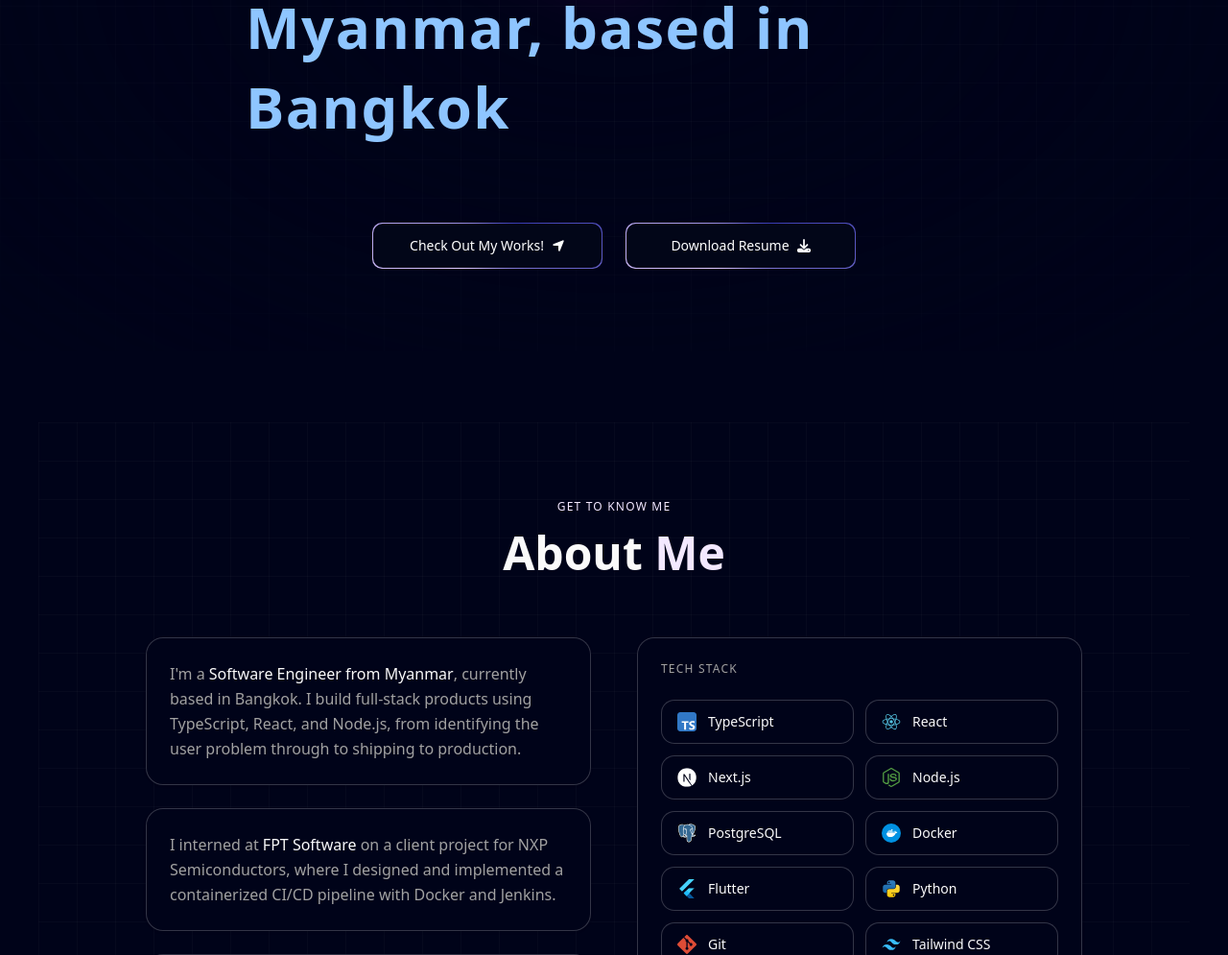
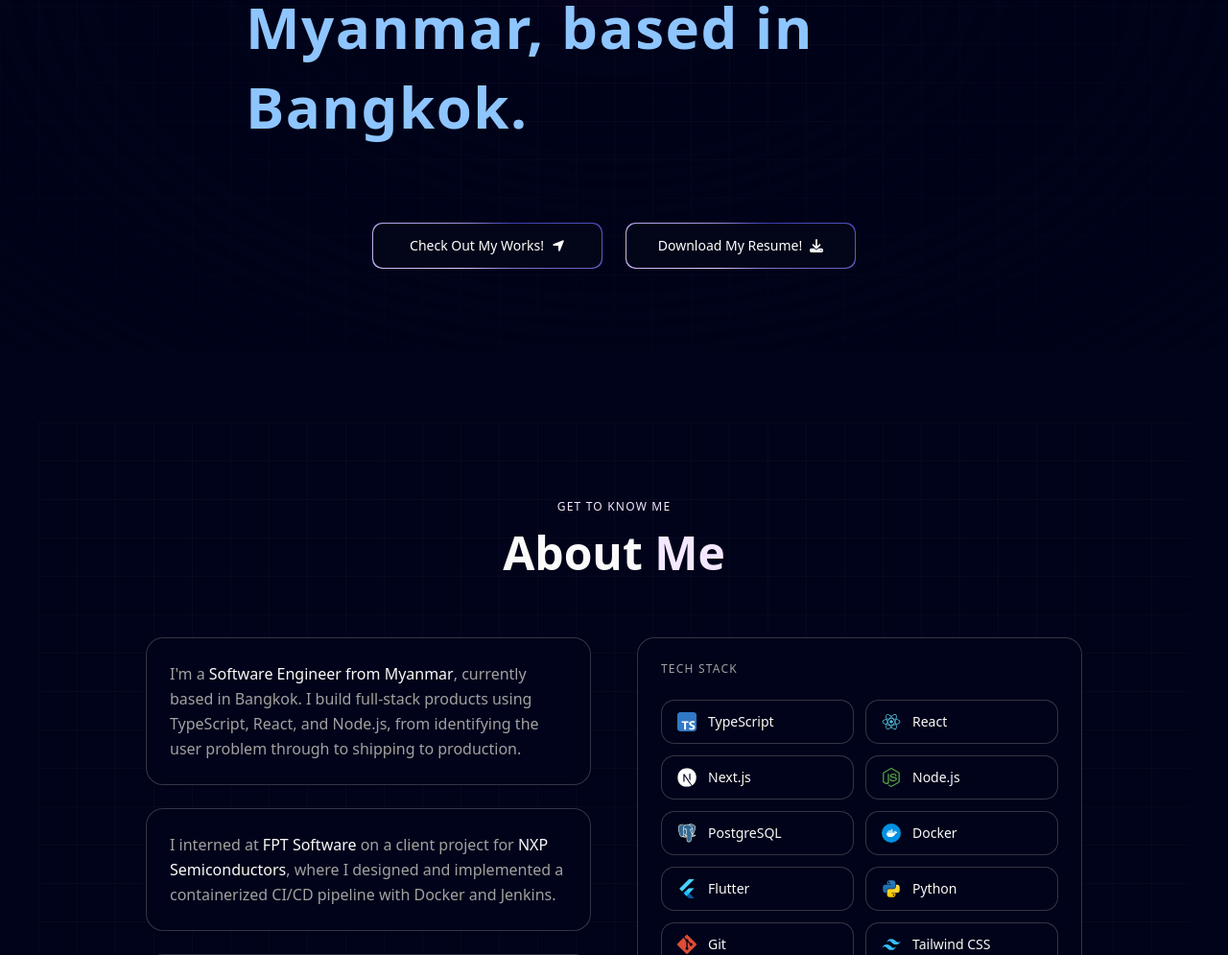
Before and after one commit to Silhouettete/Portfolio-Website, a Next.js app: page / in a window 1280 px wide. Shown: the part 434-1429 px from the top of the page at 96% size. Built offline with nearby package versions, Linux system fonts and the light colour scheme.

Commit message:
Add required icons and descriptions

```diff
--- a/components/About.tsx
+++ b/components/About.tsx
@@ -88,9 +88,12 @@ const About = () => {
                 <span className="text-foreground font-medium">
                   FPT Software
                 </span>{" "}
-                on a client project for NXP Semiconductors, where I designed and
-                implemented a containerized CI/CD pipeline with Docker and
-                Jenkins.
+                on a client project for{" "}
+                <span className="text-foreground font-medium">
+                  NXP Semiconductors
+                </span>
+                , where I designed and implemented a containerized CI/CD
+                pipeline with Docker and Jenkins.
               </p>
             </div>
 
--- a/components/Hero.tsx
+++ b/components/Hero.tsx
@@ -35,7 +35,7 @@ const Hero = () => {
           </h2>
           <TextGenerateEffect
             className="tex-center text-[40px] md:text-5xl lg:text-6xl"
-            words="Hi, I'm Swan Pyae Aung. Software Engineer from Myanmar, based in Bangkok"
+            words="Hi, I'm Swan Pyae Aung. Software Engineer from Myanmar, based in Bangkok."
           />
           {/* <p className="text-center md:tracking-wider mb-4 text-sm md:text-lg lg:text-2xl">
             Hello, I&apos;m Swan Pyae Aung, a full stack developer based in
@@ -50,13 +50,13 @@ const Hero = () => {
               />
             </a>
             <a
-              href="/Swan_Pyae_s_Resume_Front_end.pdf"
+              href="/SwanPyaeAung-SWE-Resume.pdf"
               download
               target="_blank"
               rel="noopener noreferrer"
             >
               <MagicButton
-                title="Download Resume"
+                title="Download My Resume!"
                 icon={<FaDownload />}
                 position="right"
               />
```
